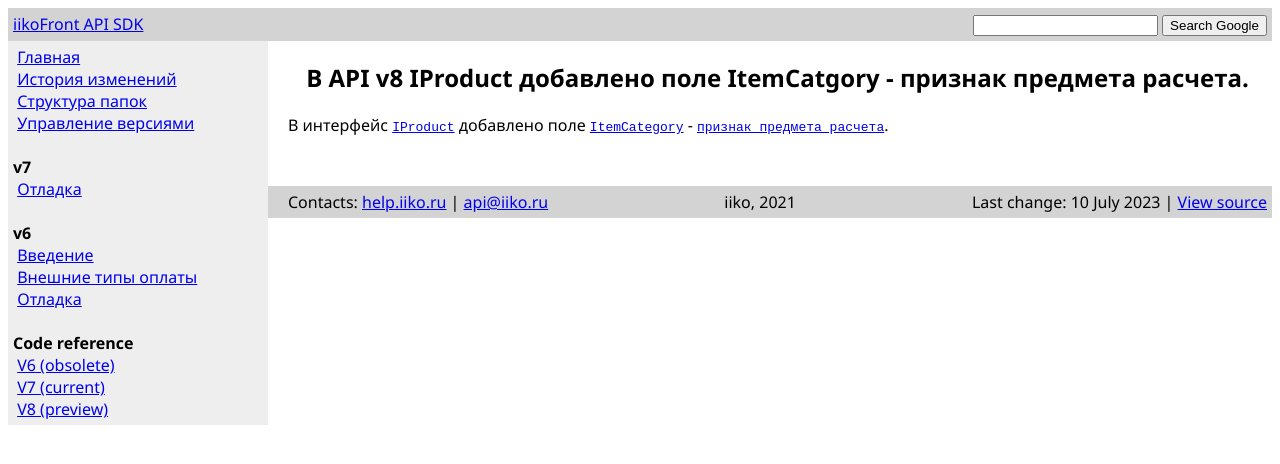
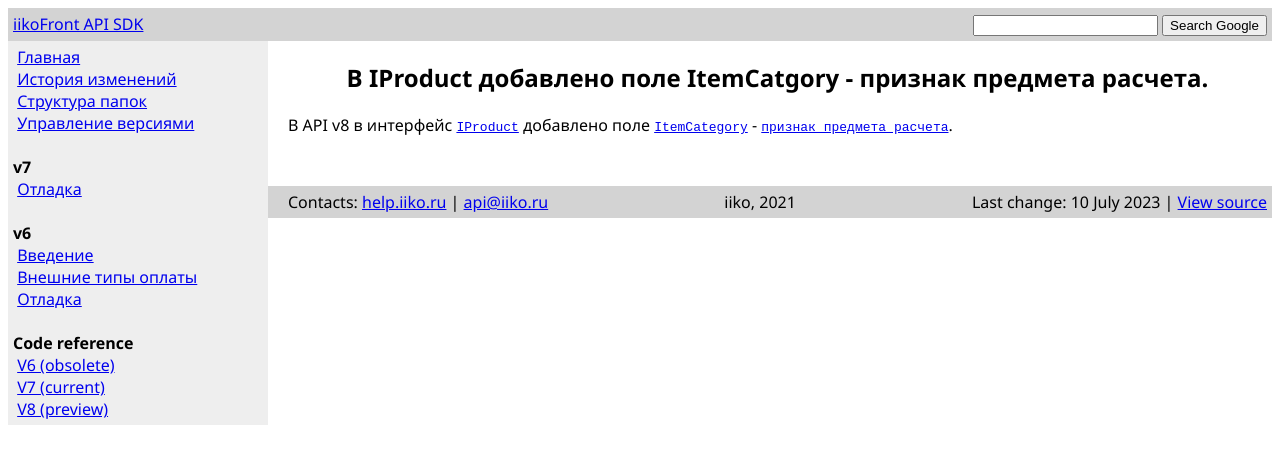
Before and after one commit to iiko/front.api.doc, a Jekyll site: the page built from _posts/2023-06-29-iproduct-item-category.md, in a window 1280 px wide. Shown: the top 464 px of the page. Built offline with Jekyll 4.4.1, drawn with Linux system fonts in a browser that asks for light colours.

Commit message:
Исправлен заголовок статьи

```diff
--- a/_posts/2023-06-29-iproduct-item-category.md
+++ b/_posts/2023-06-29-iproduct-item-category.md
@@ -1,6 +1,6 @@
 ---
-title: В API v8 IProduct добавлено поле ItemCatgory - признак предмета расчета.
+title: В IProduct добавлено поле ItemCatgory - признак предмета расчета.
 layout: default
 ---
 
-В интерфейс [`IProduct`](https://iiko.github.io/front.api.sdk/v8/html/T_Resto_Front_Api_Data_Assortment_IProduct.htm) добавлено поле [`ItemCategory`](https://iiko.github.io/front.api.sdk/v8/html/P_Resto_Front_Api_Data_Assortment_IProduct_ItemCategory.htm) - [`признак предмета расчета`](https://ru.iiko.help/articles/#!iikooffice-8-5/topic-244).
+В API v8 в интерфейс [`IProduct`](https://iiko.github.io/front.api.sdk/v8/html/T_Resto_Front_Api_Data_Assortment_IProduct.htm) добавлено поле [`ItemCategory`](https://iiko.github.io/front.api.sdk/v8/html/P_Resto_Front_Api_Data_Assortment_IProduct_ItemCategory.htm) - [`признак предмета расчета`](https://ru.iiko.help/articles/#!iikooffice-8-5/topic-244).
```
